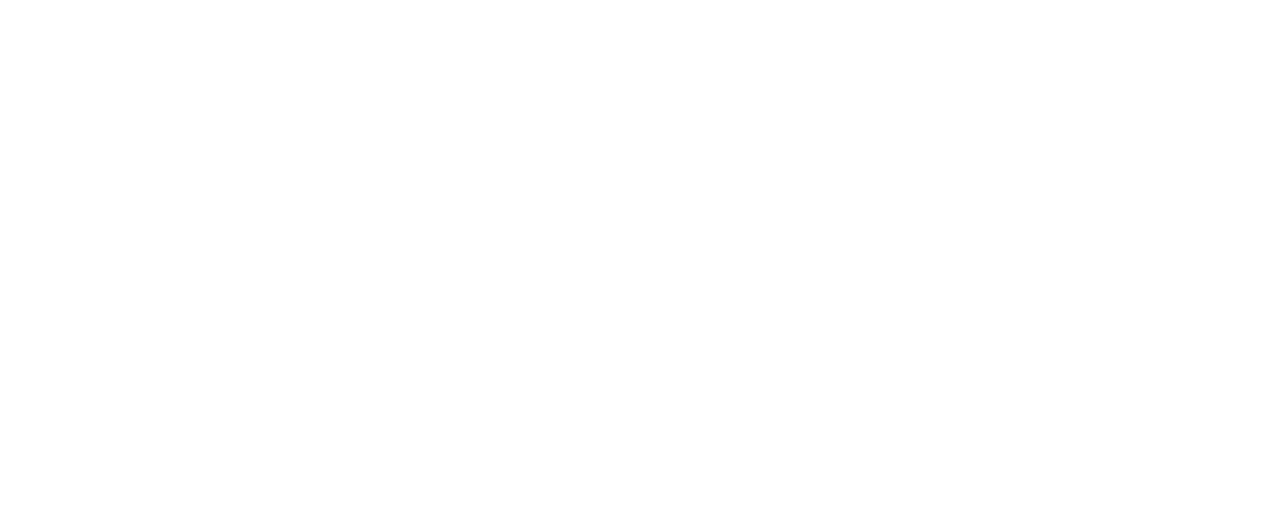
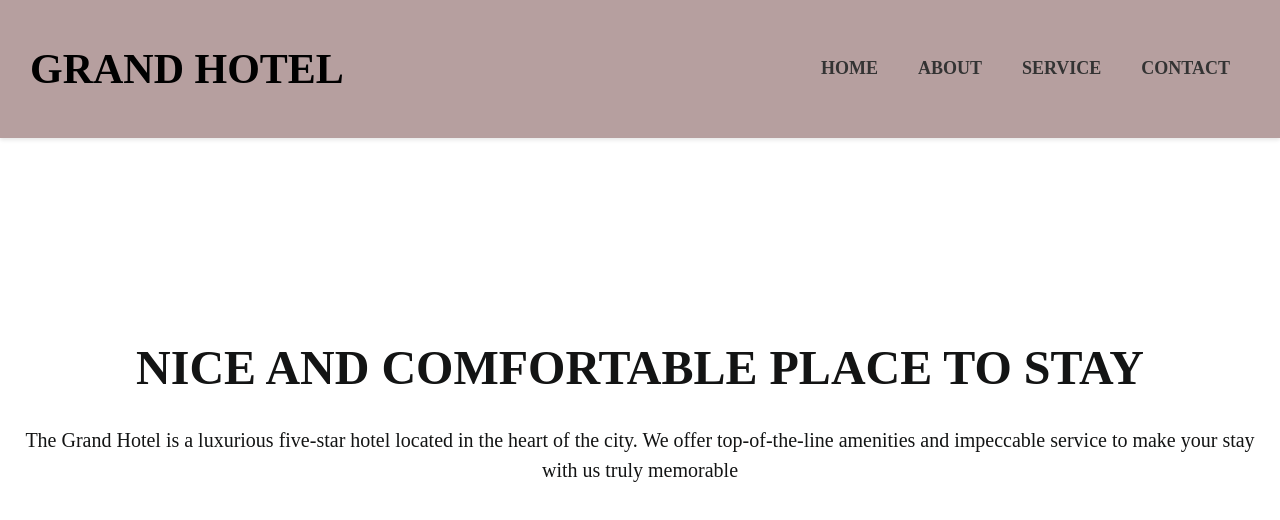
Before and after one commit to MUNAH10/Booking, a website: page index.html in a window 1280 px wide. Drawn offline with Linux system fonts and the light colour scheme.

Commit message:
added navbar

```diff
--- a/index.html
+++ b/index.html
@@ -6,8 +6,36 @@
     <meta http-equiv="X-UA-Compatible" content="IE=edge">
     <meta name="viewport" content="width=device-width, initial-scale=1.0">
     <link rel="stylesheet" href="./style.css">
+    <link rel= "jpg" href = "images">
 </head>
 <body>
+
+     <div class="main">
+        <div class="navbar">
+            <div class="site-name">
+                <h2 class="logo">GRAND HOTEL</h2></div>
+
+                <div class="menu">
+                    <ul>
+                        <li><a href="#">HOME</a></li>
+                        <li><a href="#">ABOUT</a></li>
+                        <li><a href="#">SERVICE</a></li>
+                        <li><a href="#">CONTACT</a></li>
+                    </ul>
+                </div>
+        </div>
+
+        <div class="content">
+            <!-- <img src = "/images/background.jpg" alt = "background image"> -->
+            <h2>NICE AND COMFORTABLE PLACE TO STAY</h2>
+            <p class="par">The Grand Hotel is a luxurious five-star hotel located in the heart of the city. We offer top-of-the-line amenities and impeccable service to make your stay with us truly memorable</p>
+
+            <!-- <button class="comic-button">BOOK NOW</button> -->
+
+         </div>
+
+     </div>
+
     <script src="index.js"></script>
 </body>
 </html>
--- a/style.css
+++ b/style.css
@@ -0,0 +1,100 @@
+
+/* Styling the navbar */
+.navbar {
+  display: flex;
+  justify-content: space-between;
+  align-items: center;
+  background-color: #b69f9f;
+  padding: 10px 30px;
+  position: fixed;
+  top: 0;
+  left: 0;
+  right: 0;
+  z-index: 999;
+  box-shadow: 0 2px 4px rgba(0, 0, 0, 0.1);
+}
+
+.site-name {
+  font-size: 28px;
+  font-weight: bold;
+}
+
+.menu ul {
+  display: flex;
+  list-style: none;
+  margin: 0;
+  padding: 0;
+}
+
+.menu li {
+  margin: 0 20px;
+}
+
+.menu li a {
+  color: #333333;
+  text-decoration: none;
+  font-size: 18px;
+  font-weight: bold;
+  transition: color 0.3s ease;
+}
+
+.menu li a:hover {
+  color: #51d3e4;
+}
+
+/* Styling the content */
+.main {
+  display: flex;
+  justify-content: center;
+  align-items: center;
+  min-height: 100vh;
+  flex-direction: column;
+}
+
+.content {
+  text-align: center;
+  color: rgb(19, 20, 20);
+
+}
+
+.content h2 {
+  font-size: 48px;
+  font-weight: bold;
+  margin-bottom: 30px;
+}
+
+.content .par {
+  font-size: 20px;
+  line-height: 1.5;
+  margin-bottom: 30px;
+}
+
+
+/* .comic-button {
+    display: inline-block;
+    padding: 10px 20px;
+    font-size: 24px;
+    font-weight: bold;
+    text-align: center;
+    text-decoration: none;
+    color: #fff;
+    background-color: #ff5252;
+    border: 2px solid #000;
+    border-radius: 10px;
+    box-shadow: 5px 5px 0px #000;
+    transition: all 0.3s ease;
+  }
+
+  .comic-button:hover {
+    background-color: #fff;
+    color: #ff5252;
+    border: 2px solid #ff5252;
+    box-shadow: 5px 5px 0px #ff5252;
+  }
+
+  .comic-button:active {
+    background-color: #c9c78f;
+    box-shadow: none;
+    transform: translateY(4px);
+  }
+   */
```
Also changed, not shown: 1 other file.
